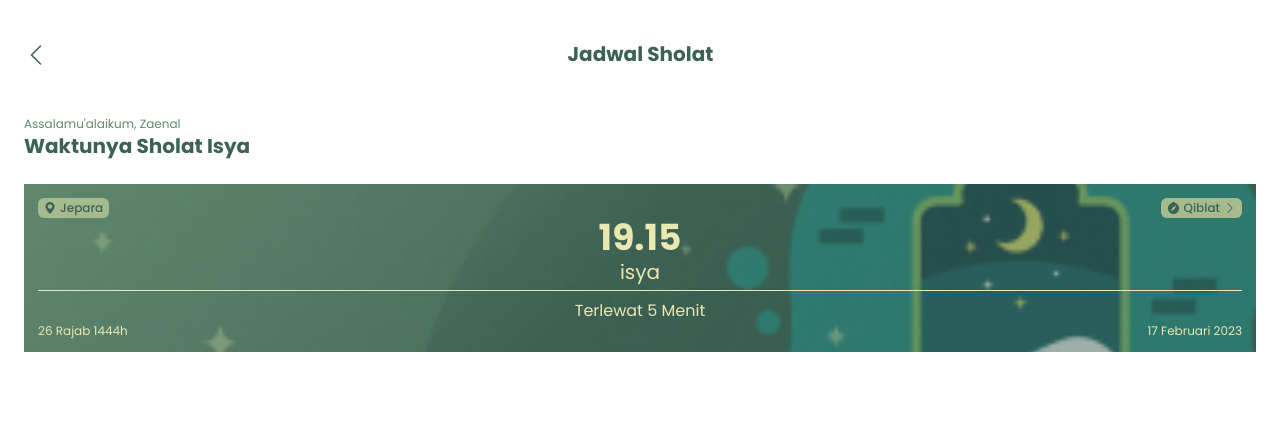
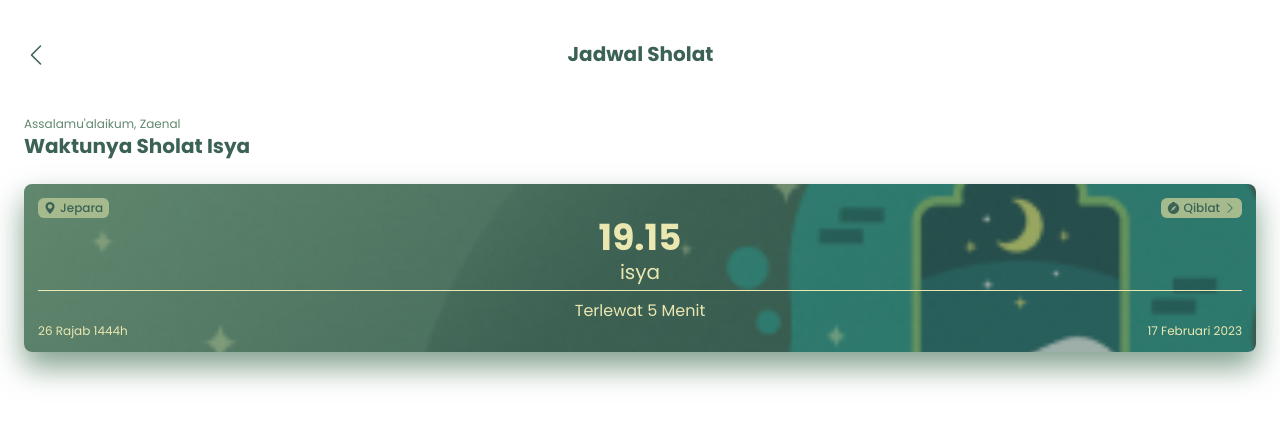
Before and after one commit to zaenalrfn/Quranku, a Vue app: page /jadwal_sholat in a window 1280 px wide. Shown: the top 424 px of the page. Built offline with nearby package versions, Linux system fonts and the light colour scheme.

Commit message:
fix shadow in banner jadwal sholat

```diff
--- a/src/views/JadwalSholat.vue
+++ b/src/views/JadwalSholat.vue
@@ -17,7 +17,9 @@
           Waktunya Sholat Isya
         </h2>
       </div>
-      <div class="js-banner w-full h-[168px] bg-center bg-cover p-3.5">
+      <div
+        class="js-banner w-full h-[168px] bg-center bg-cover p-3.5 shadow-[rgba(97,_135,_110,_0.8)_0px_15px_30px_0px] rounded-lg"
+      >
         <div class="js-kota-qiblat flex justify-between">
           <div
             class="js-kota flex items-center bg-[#A6BB8D] rounded-md px-1.5 text-text_color_bold_1 font-medium gap-1 py-[2px]"
```
